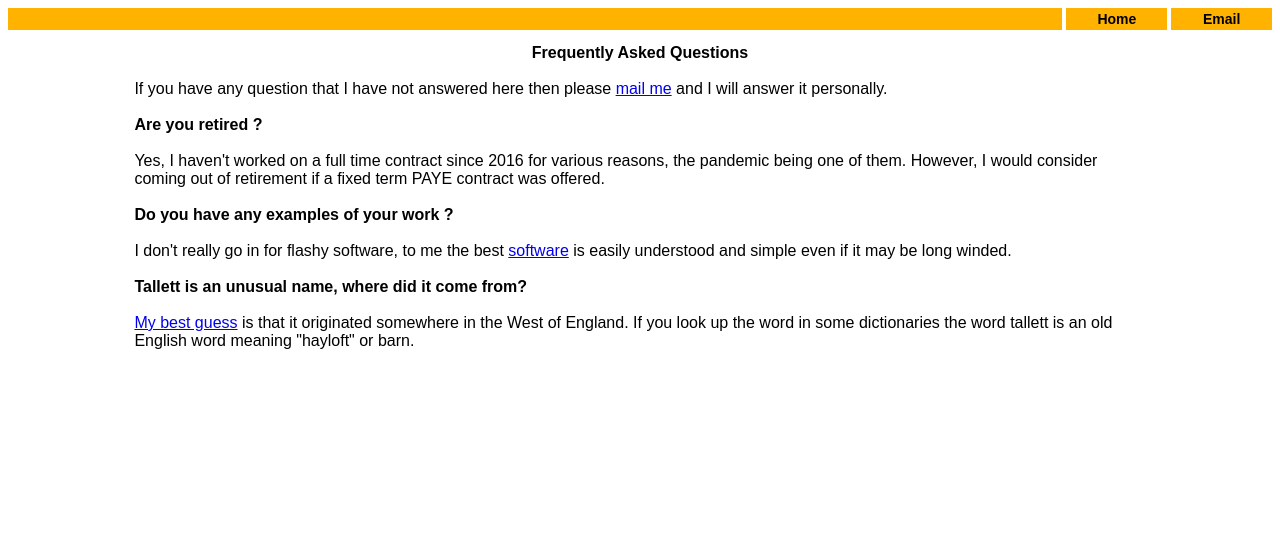
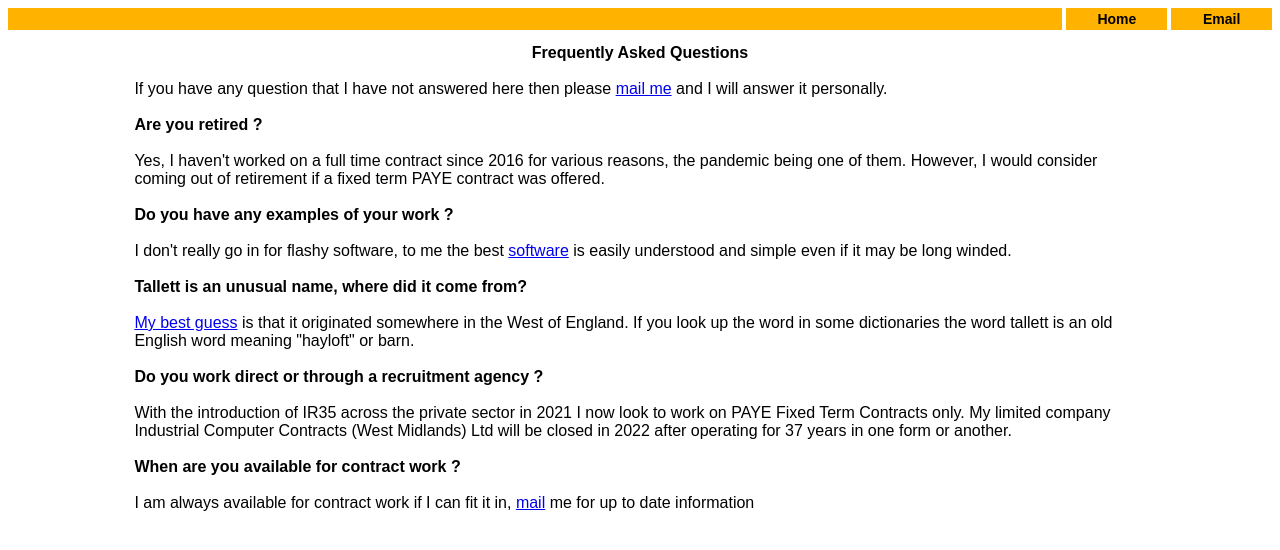
Before and after one commit to DaveTallett26/davetallett26.github.io, a Jekyll site: the page faq.html, which Jekyll copies as it is, in a window 1280 px wide. Shown: the top 550 px of the page. Built offline with Jekyll 4.4.1, drawn with Linux system fonts in a browser that asks for light colours.

Commit message:
available?

```diff
--- a/faq.html
+++ b/faq.html
@@ -42,6 +42,15 @@ I don't really go in for flashy software, to me the best <a href="simple.html">s
 <a href="meaning.html">My best guess</a> is that it originated somewhere in the West of England.
   If you look up the word in some dictionaries the word tallett is an old English word meaning &quot;hayloft&quot; or barn.
 <br/><br/>
+<b>Do you work direct or through a recruitment agency ?</b>
+<br/><br/>
+With the introduction of IR35 across the private sector in 2021 I now look to work on PAYE Fixed Term Contracts only.
+My limited company Industrial Computer Contracts (West Midlands) Ltd will be closed in 2022 after operating for 37 years in one form or another.
+<br/><br/>
+<b>When are you available for contract work ?</b>
+<br/><br/>
+I am always available for contract work if I can fit it in, <a href="email.html">mail</a> me for up to date information
+<br/><br/>
   <!--
 This page is looking very dated in a coronavirus world, but I have saved it as a museum piece as most of it is still relevant.
 I can still use <a href="email.html">email</a>.
```
Also changed, not shown: other parts of faq.html (+0 -9 lines).
